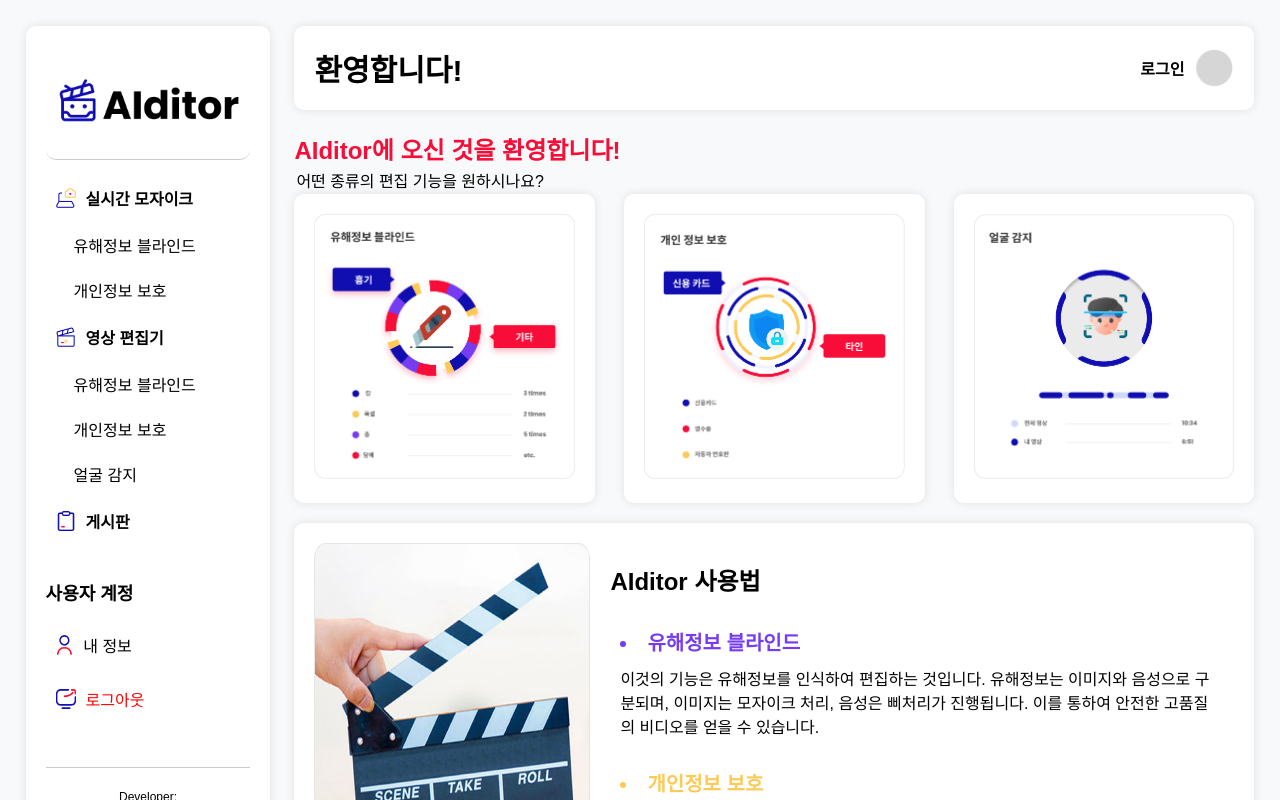
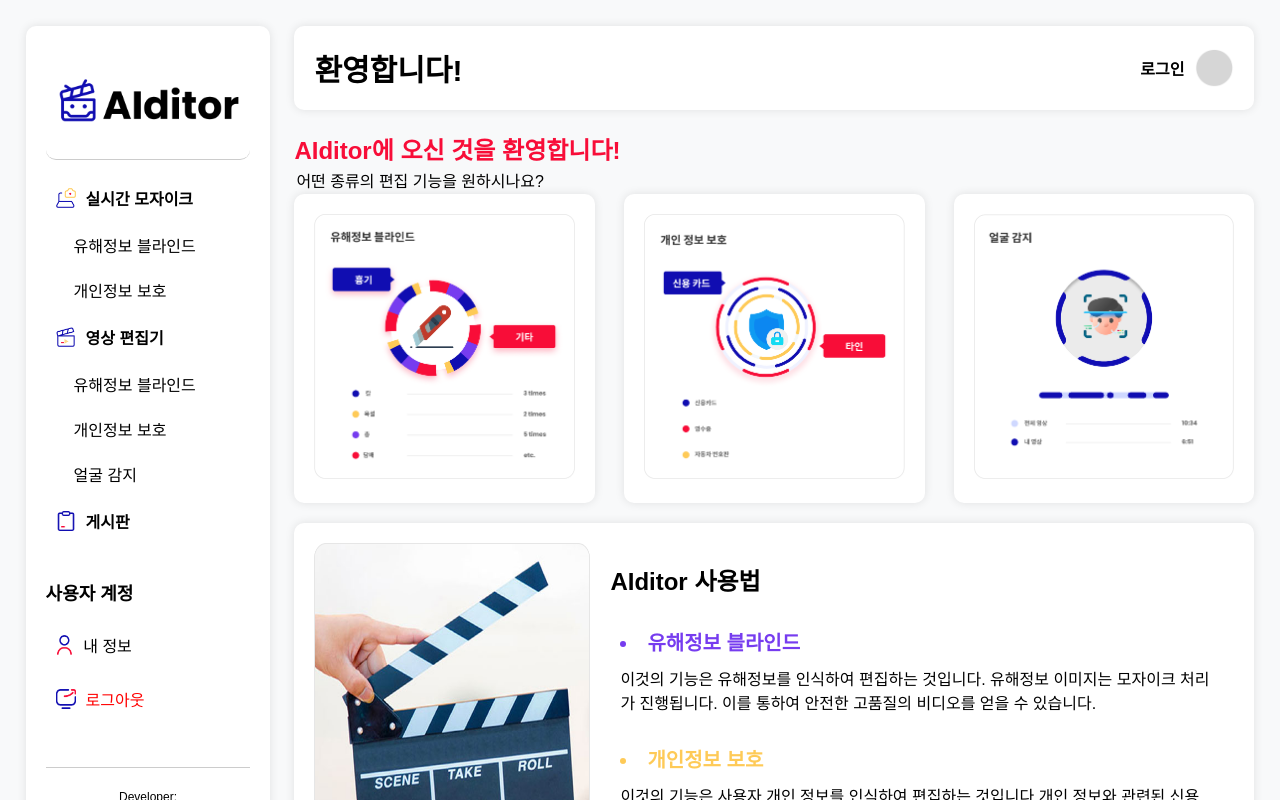
Before and after one commit to jijijiwon/aiditor_develop, a React app in the folder frontend/: page / in a window 1280 px wide. Shown: the top 800 px of the page. Built offline with nearby package versions, Linux system fonts and the light colour scheme; no server answers; a web font is replaced by a local one.

Commit message:
setting : react file name

```diff
--- a/frontend/src/routes/Main.js
+++ b/frontend/src/routes/Main.js
@@ -4,7 +4,7 @@
   var description = [
     {
       menu: "유해정보 블라인드",
-      des: "이것의 기능은 유해정보를 인식하여 편집하는 것입니다. 유해정보는 이미지와 음성으로 구분되며, 이미지는 모자이크 처리, 음성은 삐처리가 진행됩니다. 이를 통하여 안전한 고품질의 비디오를 얻을 수 있습니다.",
+      des: "이것의 기능은 유해정보를 인식하여 편집하는 것입니다. 유해정보 이미지는 모자이크 처리가 진행됩니다. 이를 통하여 안전한 고품질의 비디오를 얻을 수 있습니다.",
       color: "#763CEF",
     },
     {
```
Also changed, not shown: frontend/src/components/Admin.jsx (renamed from frontend/src/components/Admin.js), frontend/src/components/AnncDetail.jsx (renamed from frontend/src/components/AnncDetail.js), frontend/src/components/BoardDetail.jsx (renamed from frontend/src/components/BoardDetail.js), frontend/src/components/DropdownInput.jsx (renamed from frontend/src/components/DropdownInput.js), frontend/src/components/Header.jsx (renamed from frontend/src/components/Header.js), frontend/src/components/Pagination.jsx (renamed from frontend/src/components/Pagination.js), frontend/src/components/PhotoUploadPopup.jsx (renamed from frontend/src/components/PhotoUploadPopup.js), frontend/src/components/Radio.jsx (renamed from frontend/src/components/Radio.js), frontend/src/components/RadioGroup.jsx (renamed from frontend/src/components/RadioGroup.js), frontend/src/components/Sidebar.jsx (renamed from frontend/src/components/Sidebar.js), frontend/src/components/User.jsx (renamed from frontend/src/components/User.js).
